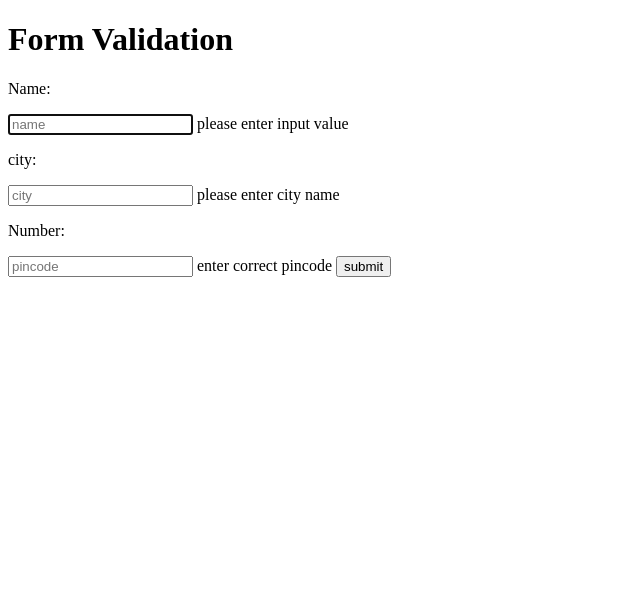
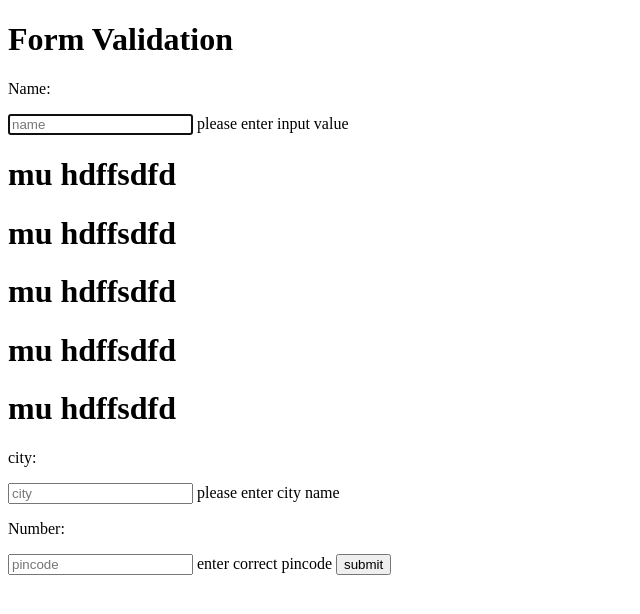
Before and after one commit to Noorumaa/form-control, a plain HTML site: page index.html in a window 1280 px wide. Shown: the whole page, without its empty margins (0-640 px from the left). Drawn offline with nearby package versions, Linux system fonts and the light colour scheme.

Commit message:
added four new lines

```diff
--- a/index.html
+++ b/index.html
@@ -12,6 +12,12 @@
                 <input type="text" placeholder="name" autofocus>
                 <span class="error" ng-show="myform.name.$invalid">please enter input value</span>
 
+<h1> mu hdffsdfd </h1>
+<h1> mu hdffsdfd </h1>
+<h1> mu hdffsdfd </h1>
+<h1> mu hdffsdfd </h1>
+<h1> mu hdffsdfd </h1>
+
                 <p> city:</p>
                 <input type ="text" placeholder="city" >
                 <span class="error"> please enter city name</span>
```
